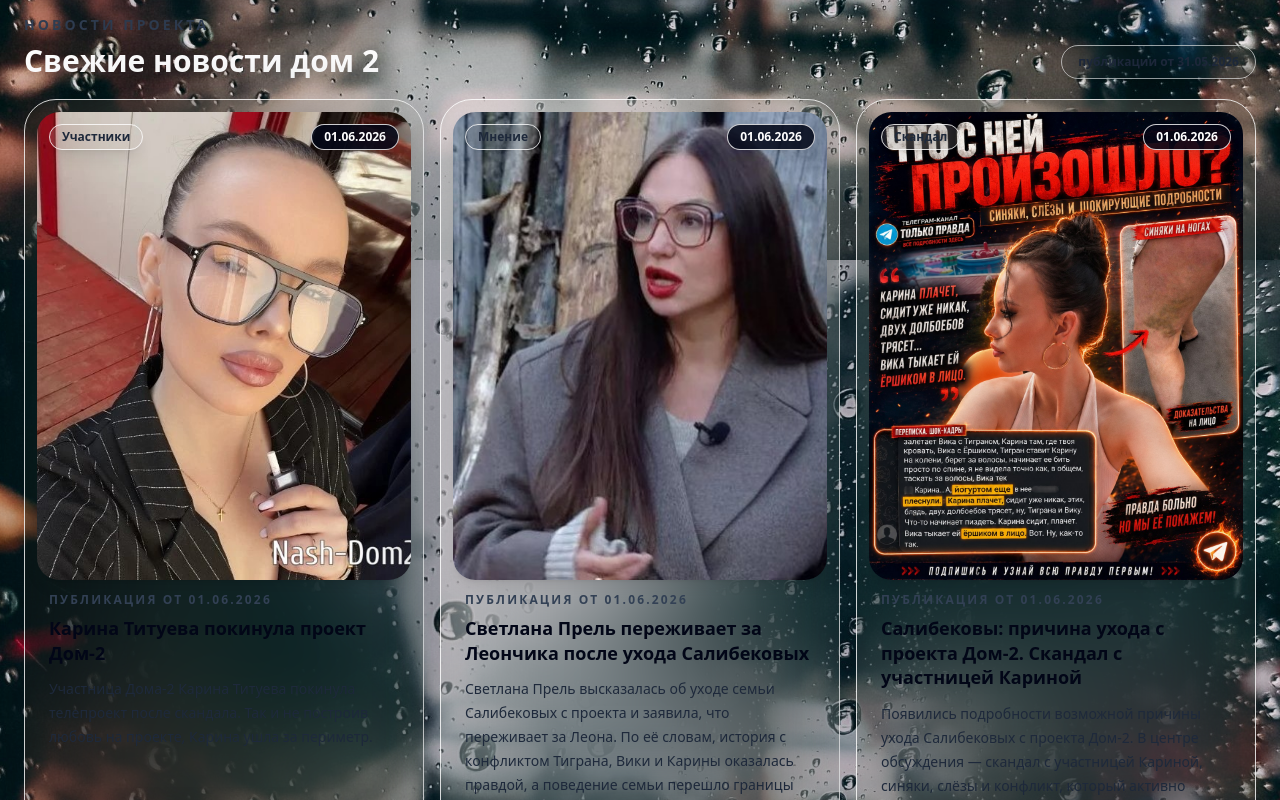
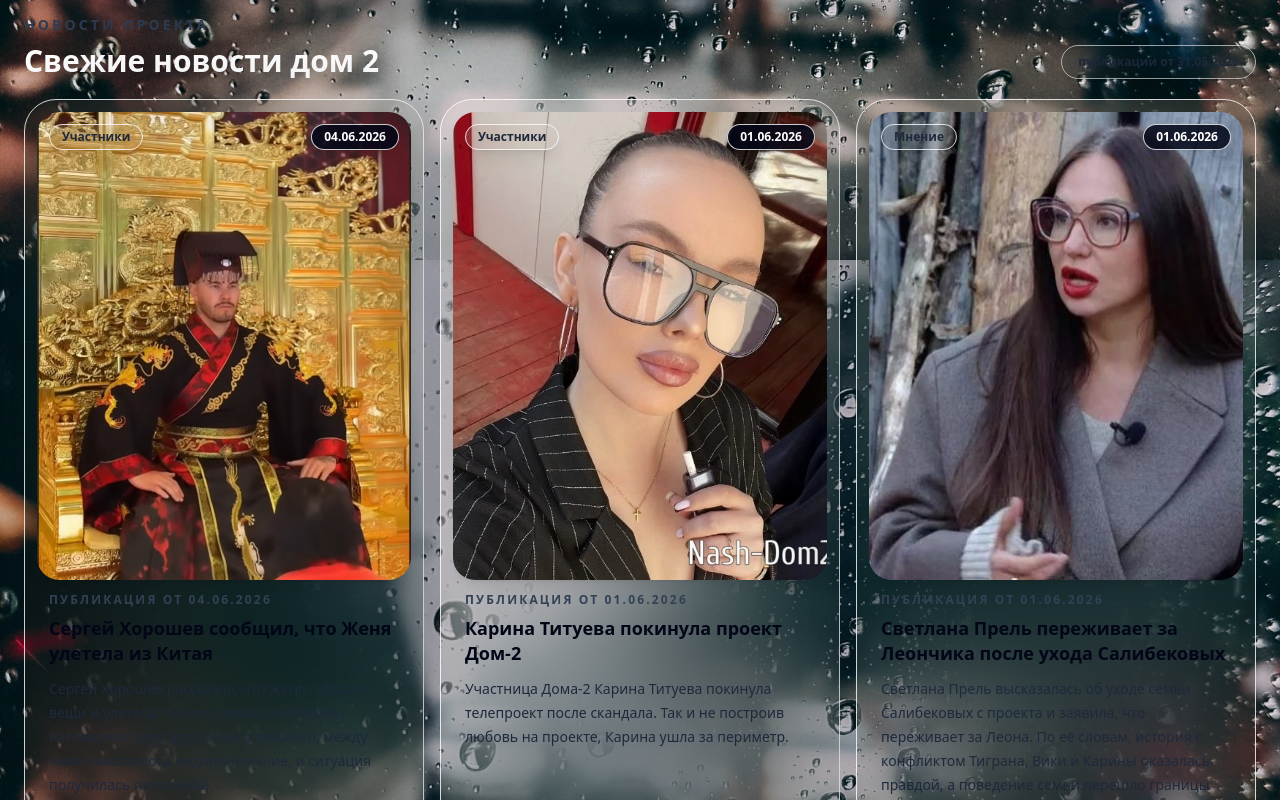
Before and after one commit to thaninchote9-rgb/dom2-live-site, a Next.js app: page / in a window 1280 px wide. Shown: the part 1340-2140 px from the top of the page. Built offline with nearby package versions, Linux system fonts and the light colour scheme.

Commit message:
Add files via upload

```diff
--- a/app/news/page.jsx
+++ b/app/news/page.jsx
@@ -7,6 +7,14 @@ export const metadata = {
 };
 
 const newsItems = [
+  {
+    date: "04.06.2026",
+    image: "/news/news-zhenya-horosheva-left-china.jpg",
+    title: "Сергей Хорошев сообщил, что Женя улетела из Китая",
+    text: "Сергей Хорошев рассказал, что Женя собрала вещи и улетела. По его словам, они снова наговорили друг другу много лишнего, между ними накопилось недопонимание, и ситуация получилась печальной.",
+    tag: "Участники",
+  },
+
   {
     date: "01.06.2026",
     image: "/news/news-karina-titueva-left-project.jpg",
--- a/app/page.jsx
+++ b/app/page.jsx
@@ -70,6 +70,14 @@ const archiveItems = [
 ];
 
 const newsItems = [
+  {
+    date: "04.06.2026",
+    image: "/news/news-zhenya-horosheva-left-china.jpg",
+    title: "Сергей Хорошев сообщил, что Женя улетела из Китая",
+    text: "Сергей Хорошев рассказал, что Женя собрала вещи и улетела. По его словам, они снова наговорили друг другу много лишнего, между ними накопилось недопонимание, и ситуация получилась печальной.",
+    tag: "Участники",
+  },
+
   {
     date: "01.06.2026",
     image: "/news/news-karina-titueva-left-project.jpg",
```
Also changed, not shown: public/news/news-zhenya-horosheva-left-china.jpg (added), 1 other file (tests, documents, lock files or other folders).
